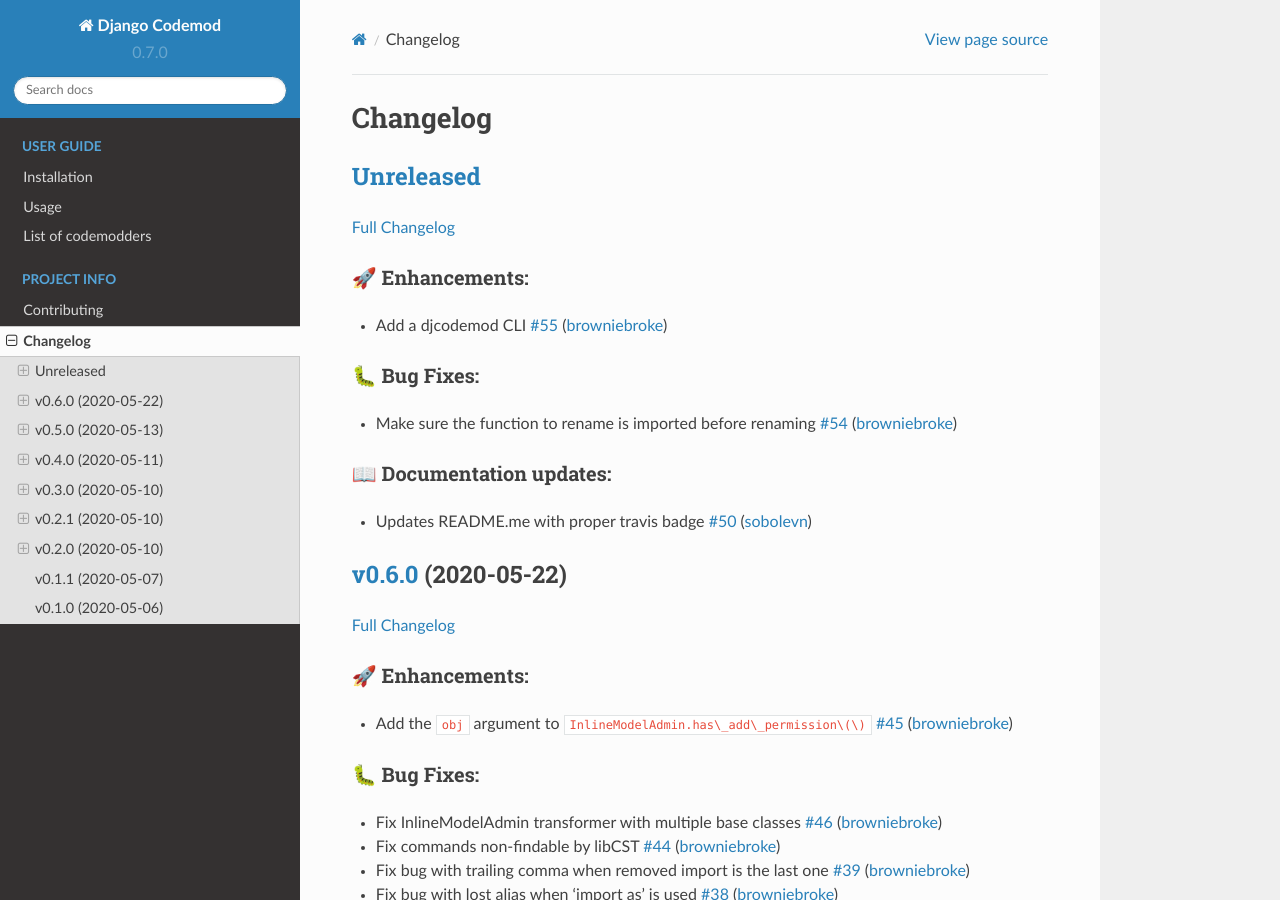
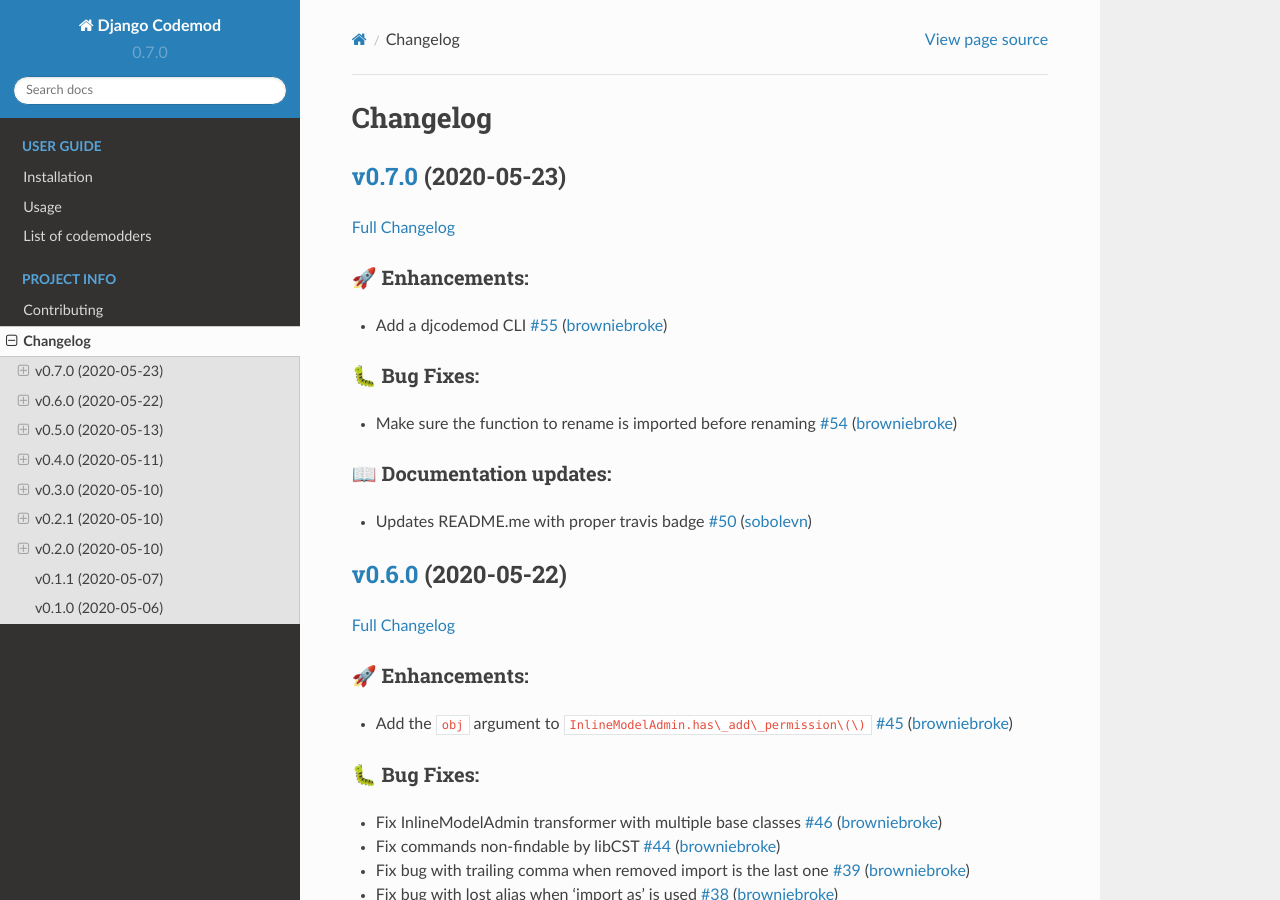
Before and after one commit to browniebroke/django-codemod, a Sphinx documentation site: the page built from docs/changelog.md, in a window 1280 px wide and 900 px high. Built offline with Sphinx 7.4.7 and the Read the Docs theme 2.0.0, drawn with Linux system fonts in a browser that asks for light colours.

Commit message:
Update Changelog

```diff
--- a/docs/changelog.md
+++ b/docs/changelog.md
@@ -1,8 +1,8 @@
 # Changelog
 
-## [Unreleased](https://github.com/browniebroke/django-codemod/tree/HEAD)
+## [v0.7.0](https://github.com/browniebroke/django-codemod/tree/v0.7.0) (2020-05-23)
 
-[Full Changelog](https://github.com/browniebroke/django-codemod/compare/v0.6.0...HEAD)
+[Full Changelog](https://github.com/browniebroke/django-codemod/compare/v0.6.0...v0.7.0)
 
 ### 🚀 Enhancements:
 
```
Also changed, not shown: CHANGELOG.md (+2 -2 lines).
